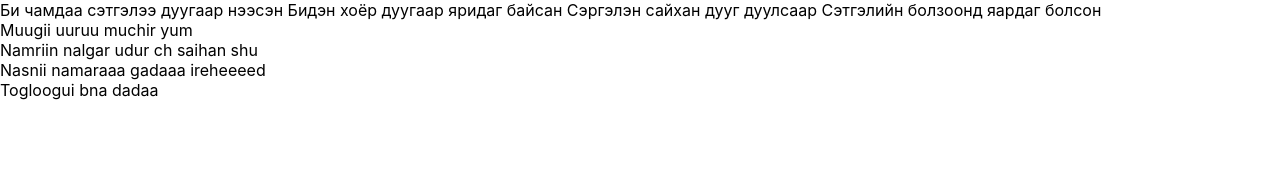
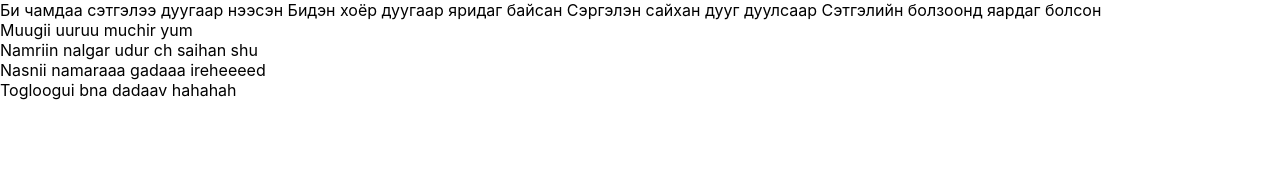
Before and after one commit to badishd-icodice-edu/git-demo, a React (Create React App) app: page / in a window 1280 px wide. Shown: the top 170 px of the page. Built offline with nearby package versions, Linux system fonts and the light colour scheme.

Commit message:
added hahahah

```diff
--- a/src/App.js
+++ b/src/App.js
@@ -11,7 +11,7 @@ function App() {
   <div>Muugii uuruu muchir yum</div>
   <div> Namriin nalgar udur ch saihan shu </div>
   <div> Nasnii namaraaa gadaaa ireheeeed </div>
-  <div>Togloogui bna dadaa</div>
+  <div>Togloogui bna dadaav hahahah</div>
   </div>
 
 
```
